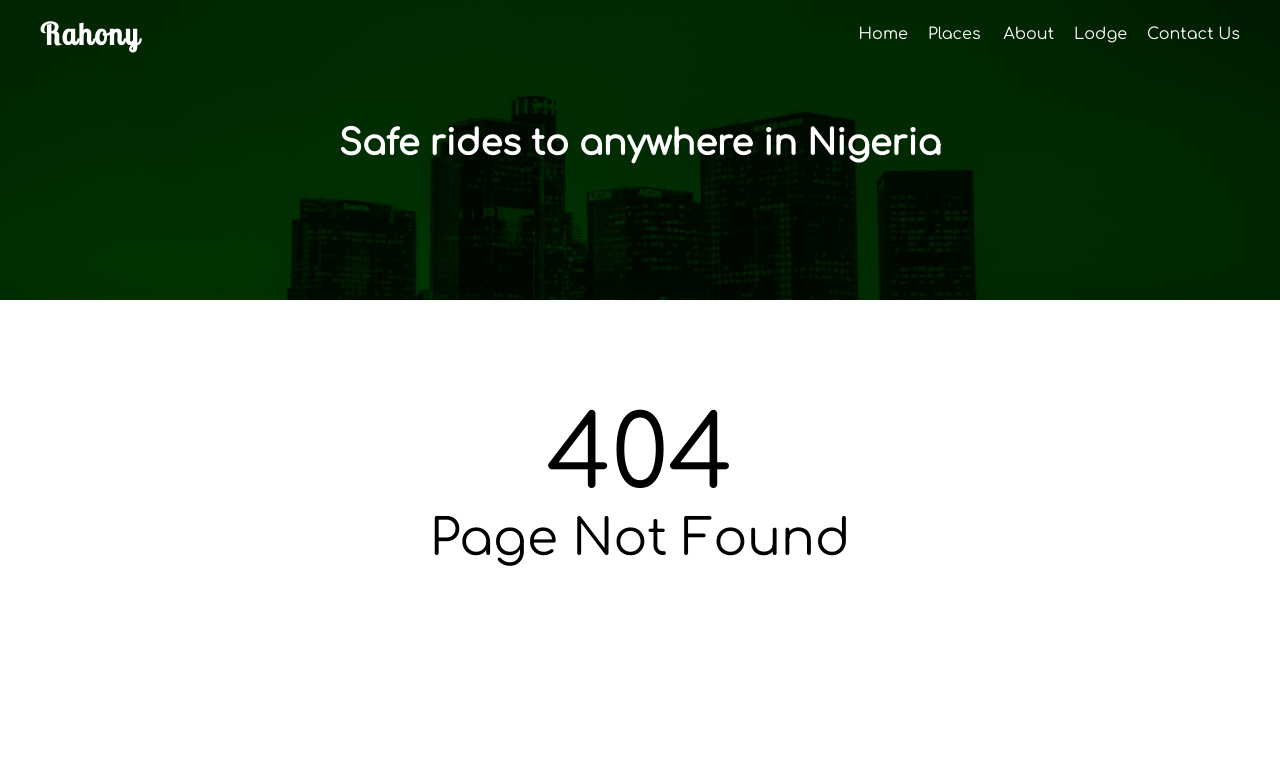
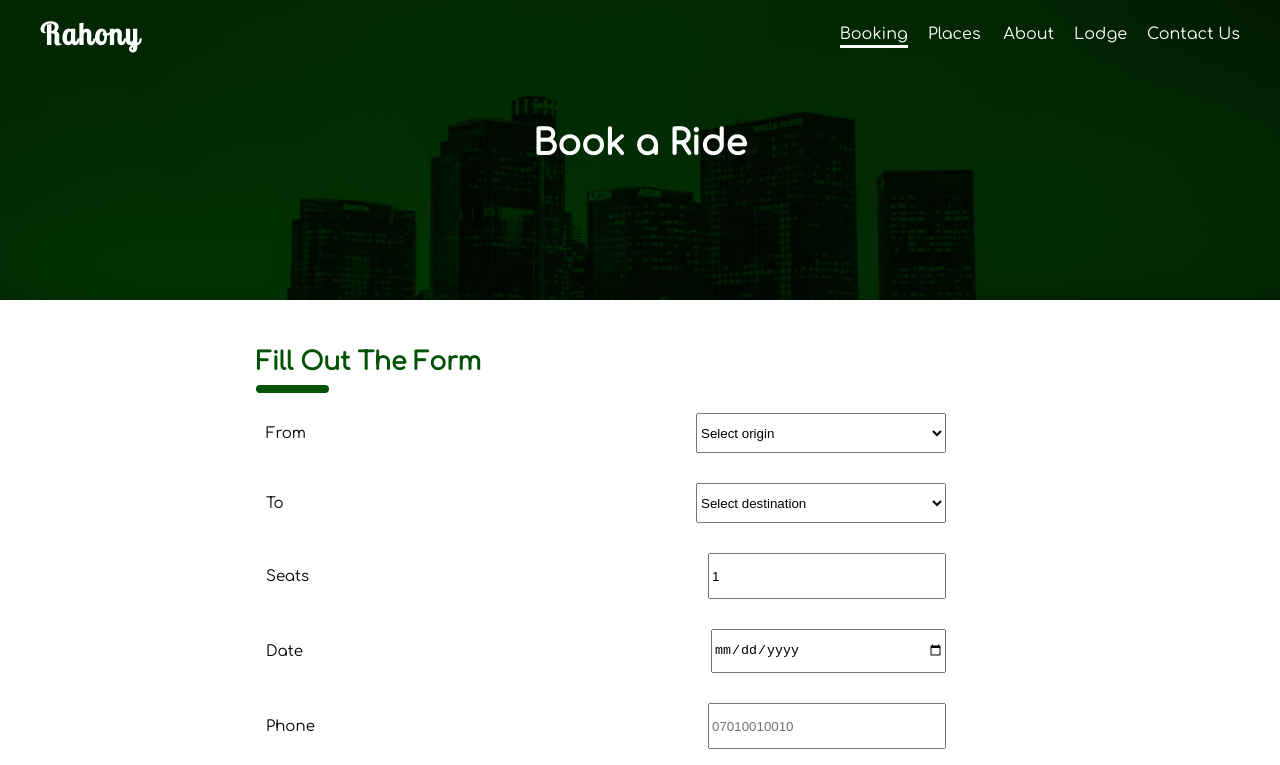
Before and after one commit to megaconfidence/rahony, a React (Create React App) app: page /booking in a window 1280 px wide. Shown: the top 765 px of the page. Built offline with nearby package versions, Linux system fonts and the light colour scheme.

Commit message:
feat: Adds ui for booking

```diff
--- a/src/App.js
+++ b/src/App.js
@@ -15,6 +15,7 @@ import Header from './components/Header';
 import Contact from './routes/Contact';
 import Places from './routes/Places';
 import Explore from './routes/Explore';
+import Booking from './routes/Booking';
 
 const ScrollToTop = () => {
   const { pathname } = useLocation();
@@ -22,17 +23,21 @@ const ScrollToTop = () => {
     window.scrollTo(0, 0);
   }, [pathname]);
   return null;
-}
-
+};
 
 function App() {
   return (
     <div className='App'>
       <Router>
-      <ScrollToTop />
+        <ScrollToTop />
         <Header />
         <Switch>
           <Route exact path='/' render={(props) => <Home {...props} />} />
+          <Route
+            exact
+            path='/booking'
+            render={(props) => <Booking {...props} />}
+          />
           <Route exact path='/about' render={(props) => <About {...props} />} />
           <Route exact path='/lodge' render={(props) => <Lodge {...props} />} />
           <Route
--- /dev/null
+++ b/src/components/Bookingpage.js
@@ -0,0 +1,97 @@
+import React, { useState } from 'react';
+import './Bookingpage.scss';
+import Head from './Head';
+
+const Bookingpage = () => {
+  const [from, setFrom] = useState('');
+  const [to, setTo] = useState('');
+  const [seats, setSeats] = useState(1);
+  const [phone, setPhone] = useState('');
+  const [date, setDate] = useState('');
+
+  const handleSubmit = (e) => {
+    e.preventDefault();
+    console.log({ from, to, seats, phone, date });
+  };
+  return (
+    <div className='bookingpage'>
+      <Head content='Fill Out The Form' />
+      <form onSubmit={handleSubmit}>
+        <label>
+          <span>From</span>
+          <select
+            value={from}
+            required
+            onChange={({ target }) => {
+              setFrom(target.value);
+            }}
+          >
+            <option value=''>Select origin</option>
+            <option value='lagos'>Lagos</option>
+            <option value='port harcourt'>Port harcourt</option>
+            <option value='abuja'>Abuja</option>
+            <option value='imo'>Imo</option>
+            <option value='bayelsa'>Bayelsa</option>
+          </select>
+        </label>{' '}
+        <label>
+          <span>To</span>
+          <select
+            value={to}
+            required
+            onChange={({ target }) => {
+              setTo(target.value);
+            }}
+          >
+            <option value=''>Select destination</option>
+            <option value='lagos'>Lagos</option>
+            <option value='port harcourt'>Port harcourt</option>
+            <option value='abuja'>Abuja</option>
+            <option value='imo'>Imo</option>
+            <option value='bayelsa'>Bayelsa</option>
+          </select>
+        </label>
+        <label>
+          <span>Seats</span>
+          <input
+            type='number'
+            value={seats}
+            onChange={({ target }) => {
+              setSeats(target.value);
+            }}
+            min='1'
+            max='20'
+          />
+        </label>
+        <label>
+          <span>Date</span>
+          <input
+            required
+            type='date'
+            value={date}
+            onChange={({ target }) => {
+              setDate(target.value);
+            }}
+            min={new Date().toISOString().split('T')[0]}
+          />
+        </label>
+        <label>
+          <span>Phone</span>
+          <input
+            type='tel'
+            value={phone}
+            required
+            placeholder='07010010010'
+            pattern='[0-9]{11}'
+            onChange={({ target }) => {
+              setPhone(target.value);
+            }}
+          />
+        </label>
+        <input type='submit' value='Submit' />
+      </form>
+    </div>
+  );
+};
+
+export default Bookingpage;
--- /dev/null
+++ b/src/components/Bookingpage.scss
@@ -0,0 +1,51 @@
+.bookingpage {
+  padding: 0 var(--pagepad);
+  font-size: 1.5rem;
+  line-height: 2.5rem;
+
+  form {
+    max-width: 700px;
+    label {
+      display: flex;
+      margin: 1rem 0;
+      padding: 1rem;
+      cursor: pointer;
+      border-radius: 5px;
+      align-items: center;
+      justify-content: space-between;
+      &:hover {
+        background-color: #f1f1f1;
+      }
+      input {
+        height: 40px;
+        width: 50%;
+      }
+      select {
+        height: 40px;
+        width: calc(50% + 20px);
+      }
+      @media (min-width: 420px) {
+        input {
+          width: 230px;
+        }
+        select {
+          width: 250px;
+        }
+      }
+    }
+    input[type='submit'] {
+      all: unset;
+      color: white;
+      cursor: pointer;
+      font-size: 1.5rem;
+      font-weight: bold;
+      border-radius: 4px;
+      display: inline-block;
+      padding: 0.7rem 2rem;
+      background-color: var(--primary);
+      &:hover {
+        background-color: lighten(#012e02, 15%);
+      }
+    }
+  }
+}
--- a/src/components/Header.js
+++ b/src/components/Header.js
@@ -7,6 +7,7 @@ import Slidein from './Slidein';
 const Header = ({ location: { pathname } }) => {
   const path = pathname.replace('/', '');
   const main = {
+    booking: 'Book a Ride',
     home: 'Safe rides to anywhere in Nigeria',
     about: 'About Us',
     places: 'Places',
--- a/src/components/Nav.js
+++ b/src/components/Nav.js
@@ -15,8 +15,8 @@ const Nav = forwardRef((_, ref) => {
       </div>
       <ul className='navi__links'>
         <li className='navi__links__item'>
-          <NavLink exact to='/' activeClassName='active'>
-            Home
+          <NavLink exact to='/booking' activeClassName='active'>
+            Booking
           </NavLink>
         </li>
         <li className='navi__links__item'>
--- /dev/null
+++ b/src/routes/Booking.js
@@ -0,0 +1,7 @@
+import React from 'react'
+import BookingPage from '../components/Bookingpage'
+
+const Booking = () => {
+    return <BookingPage />
+}
+export default Booking
```
